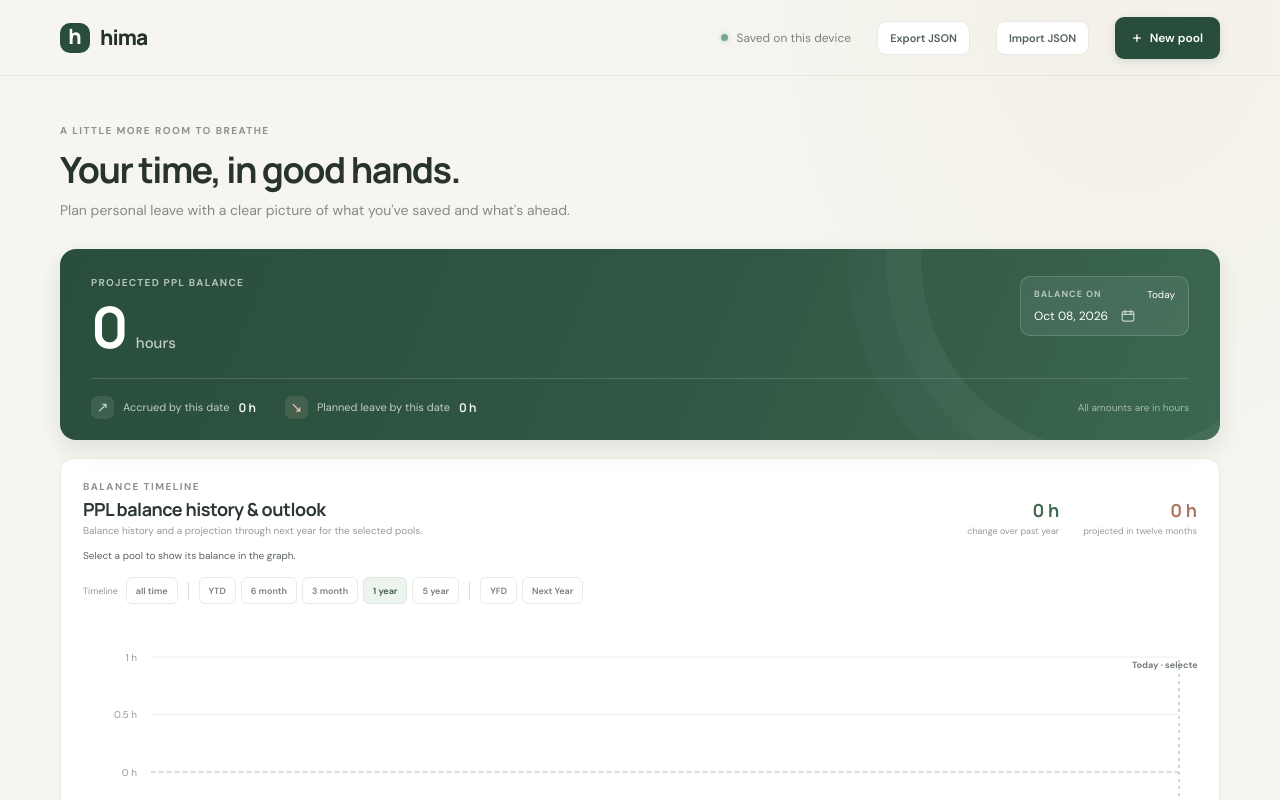
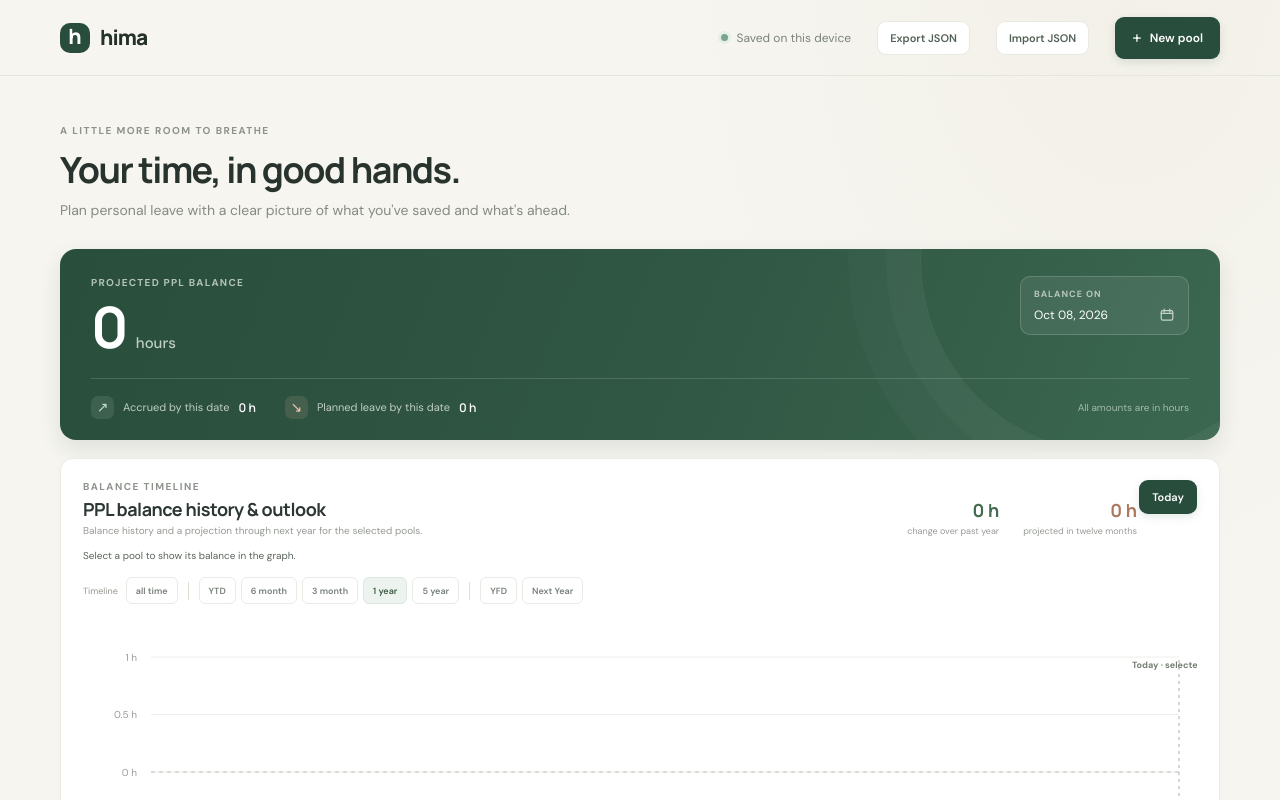
Before and after one commit to GrimOutlook/hima, a React (Vite) app: page / in a window 1280 px wide. Shown: the top 800 px of the page. Built offline with nearby package versions, Linux system fonts and the light colour scheme.

Commit message:
feat: move Today shortcut to balance timeline card

```diff
--- a/assets/main.css
+++ b/assets/main.css
@@ -131,10 +131,6 @@ button:focus-visible, input:focus-visible, select:focus-visible, a:focus-visible
 .balance-unit { color: rgba(239, 246, 240, .76); font: 500 15px 'DM Sans', sans-serif; letter-spacing: 0; }
 .date-picker { display: grid; gap: 7px; min-width: 169px; padding: 11px 13px; border: 1px solid rgba(255,255,255,.17); border-radius: 10px; background: rgba(255,255,255,.075); }
 .date-picker > span { color: rgba(242, 247, 242, .66); font-size: 9px; letter-spacing: 1px; font-weight: 700; }
-.date-picker-today { grid-column: 2; grid-row: 1; justify-self: end; padding: 0; border: 0; color: #fff; background: transparent; font-size: 10px; cursor: pointer; }
-.date-picker-today:hover { text-decoration: underline; }
-.date-picker-today:focus-visible { outline: 2px solid rgba(255,255,255,.72); outline-offset: 3px; }
-.date-picker:has(.date-picker-today) .date-picker-trigger { grid-column: 1 / -1; }
 .date-picker-trigger { display: flex; align-items: center; justify-content: space-between; gap: 8px; width: 100%; min-width: 0; padding: 0; border: 0; color: #fff; background: transparent; cursor: pointer; text-align: left; font-size: 12px; }
 .date-picker-trigger:hover .date-picker-icon { color: #fff; }
 .date-picker-trigger:focus-visible { outline: 2px solid rgba(255,255,255,.72); outline-offset: 3px; }
@@ -273,7 +269,9 @@ button:focus-visible, input:focus-visible, select:focus-visible, a:focus-visible
 .event-actions .event-delete { font-size: 17px; }
 .events-panel-footer { display: flex; justify-content: space-between; gap: 10px; margin: 0 -19px; padding: 12px 19px; color: #92988f; background: #fbfbf8; font-size: 9px; }
 
-.history-panel { margin-top: 18px; padding: 21px 22px 14px; border: 1px solid #ecebe5; border-radius: 13px; background: #fff; box-shadow: 0 3px 11px rgba(35, 45, 39, .025); }
+.history-panel { position: relative; margin-top: 18px; padding: 21px 22px 14px; border: 1px solid #ecebe5; border-radius: 13px; background: #fff; box-shadow: 0 3px 11px rgba(35, 45, 39, .025); }
+.history-today-button { position: absolute; top: 21px; right: 22px; }
+.history-panel-header { padding-right: 60px; }
 .history-panel-header { display: flex; align-items: flex-end; justify-content: space-between; gap: 16px; }
 .history-panel-header h2 { margin: 5px 0 4px; color: #2d3731; font: 700 18px/1.25 'Manrope', sans-serif; letter-spacing: -.45px; }
 .history-panel-header p { margin: 0; color: #969b94; font-size: 10px; }
--- a/src/BalanceChart.tsx
+++ b/src/BalanceChart.tsx
@@ -209,6 +209,9 @@ export function BalanceChart({
 
   return (
     <section className="history-panel">
+      <button className="history-today-button button button-primary button-small" type="button" onClick={() => onDateChange(today)}>
+        Today
+      </button>
       <div className="history-panel-header">
         <div>
           <div className="section-overline">BALANCE TIMELINE</div>
--- a/src/CalendarPicker.tsx
+++ b/src/CalendarPicker.tsx
@@ -180,11 +180,6 @@ export function CalendarPicker({ value, onChange, label = "BALANCE ON", optional
   return (
     <div className={label === "BALANCE ON" ? "date-picker" : "date-picker date-picker-field"} ref={rootRef}>
       <span id={`${id}-label`}>{label}</span>
-      {label === "BALANCE ON" && (
-        <button className="date-picker-today" type="button" onClick={() => selectDate(todayDate())}>
-          Today
-        </button>
-      )}
       <button
         ref={triggerRef}
         className="date-picker-trigger"
```
